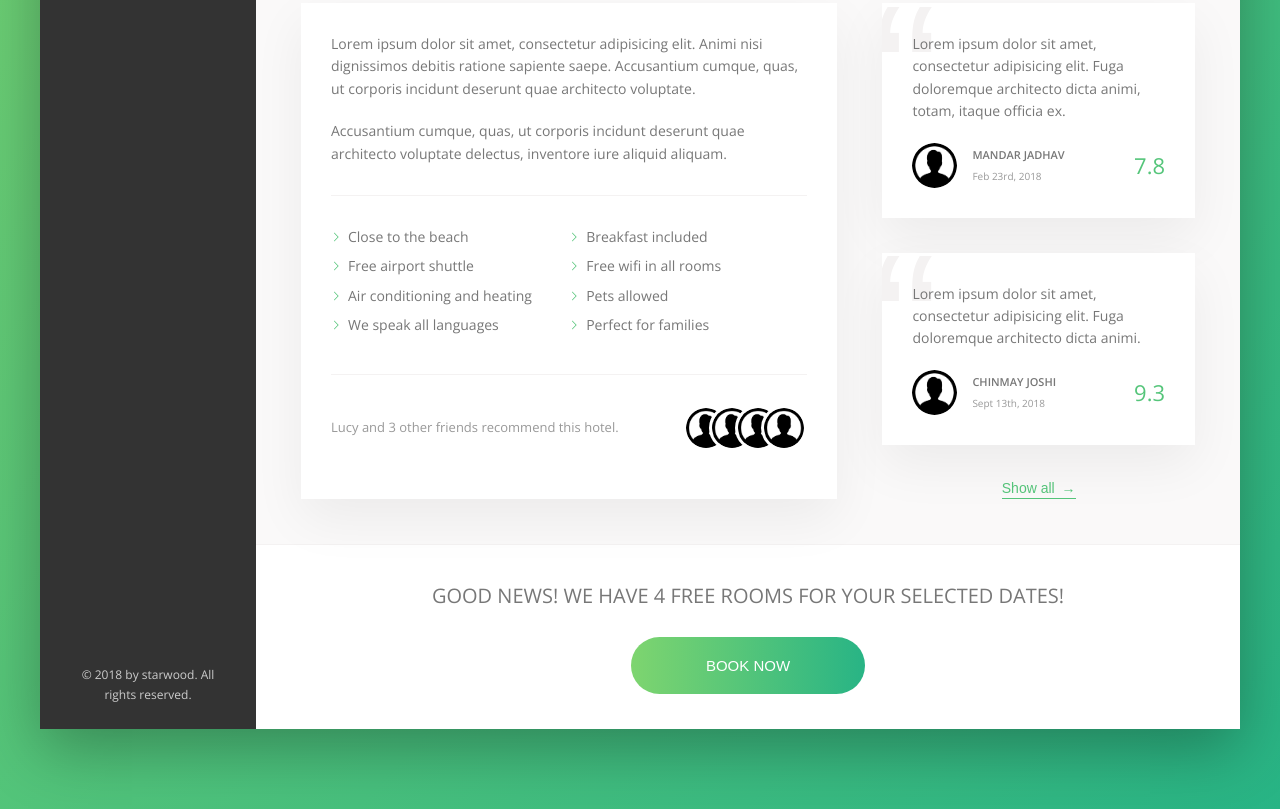
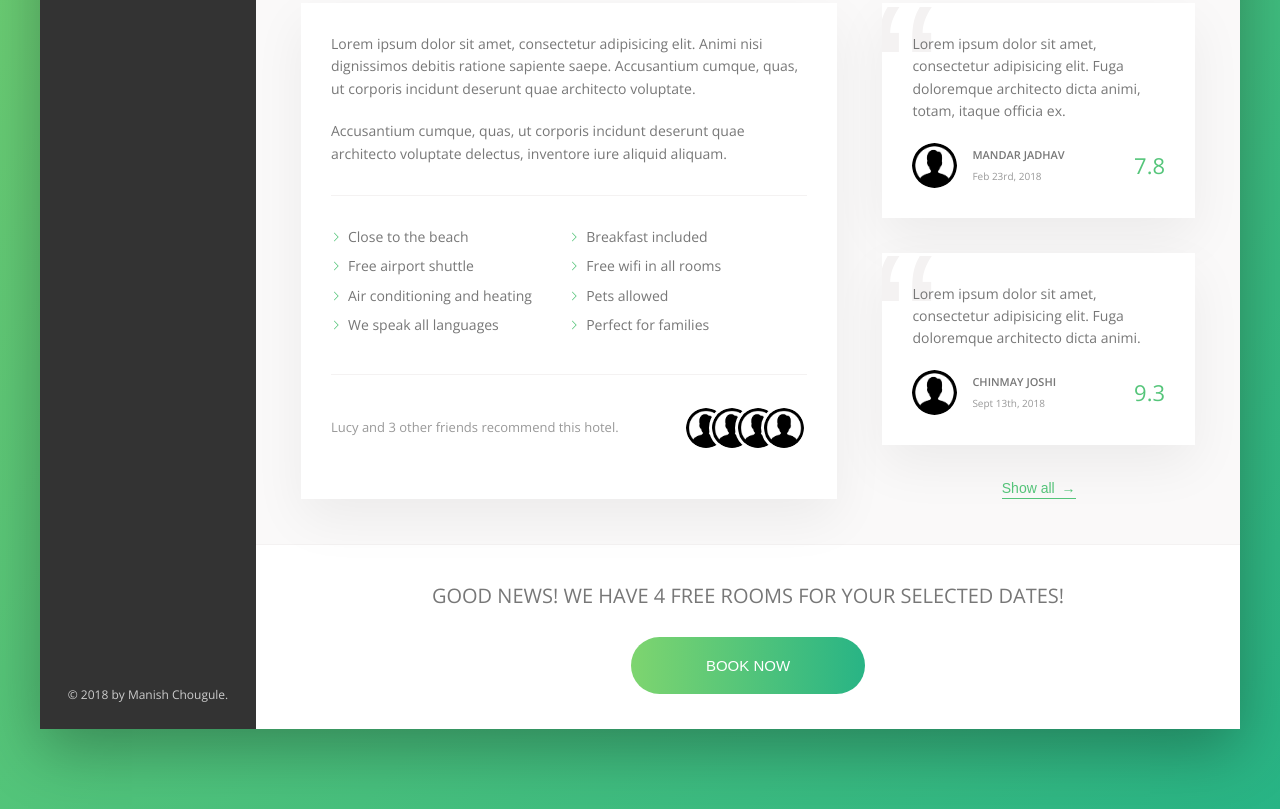
Before and after one commit to manish471/Hotel-Booking-UI, a plain HTML site: page Hotel-Booking-UI/index.html in a window 1280 px wide. Shown: the part 644-1453 px from the top of the page. Drawn offline with nearby package versions, Linux system fonts and the light colour scheme.

Commit message:
Update index.html

```diff
--- a/Hotel-Booking-UI/index.html
+++ b/Hotel-Booking-UI/index.html
@@ -8,7 +8,7 @@
         <link rel="stylesheet" href="css/style.css">
         <link rel="shortcut icon" type="image/png" href="img/favicon.png">
 
-        <title>starwood &mdash; Your all-in-one booking app</title>
+        <title>Royal Inn &mdash; Your all-in-one booking app</title>
     </head>
     <body>
         <div class="container">
@@ -83,7 +83,7 @@
                     </ul>
 
                     <div class="legal">
-                        &copy; 2018 by starwood. All rights reserved.
+                        &copy; 2018 by Manish Chougule.
                     </div>
                 </nav>
 
```
